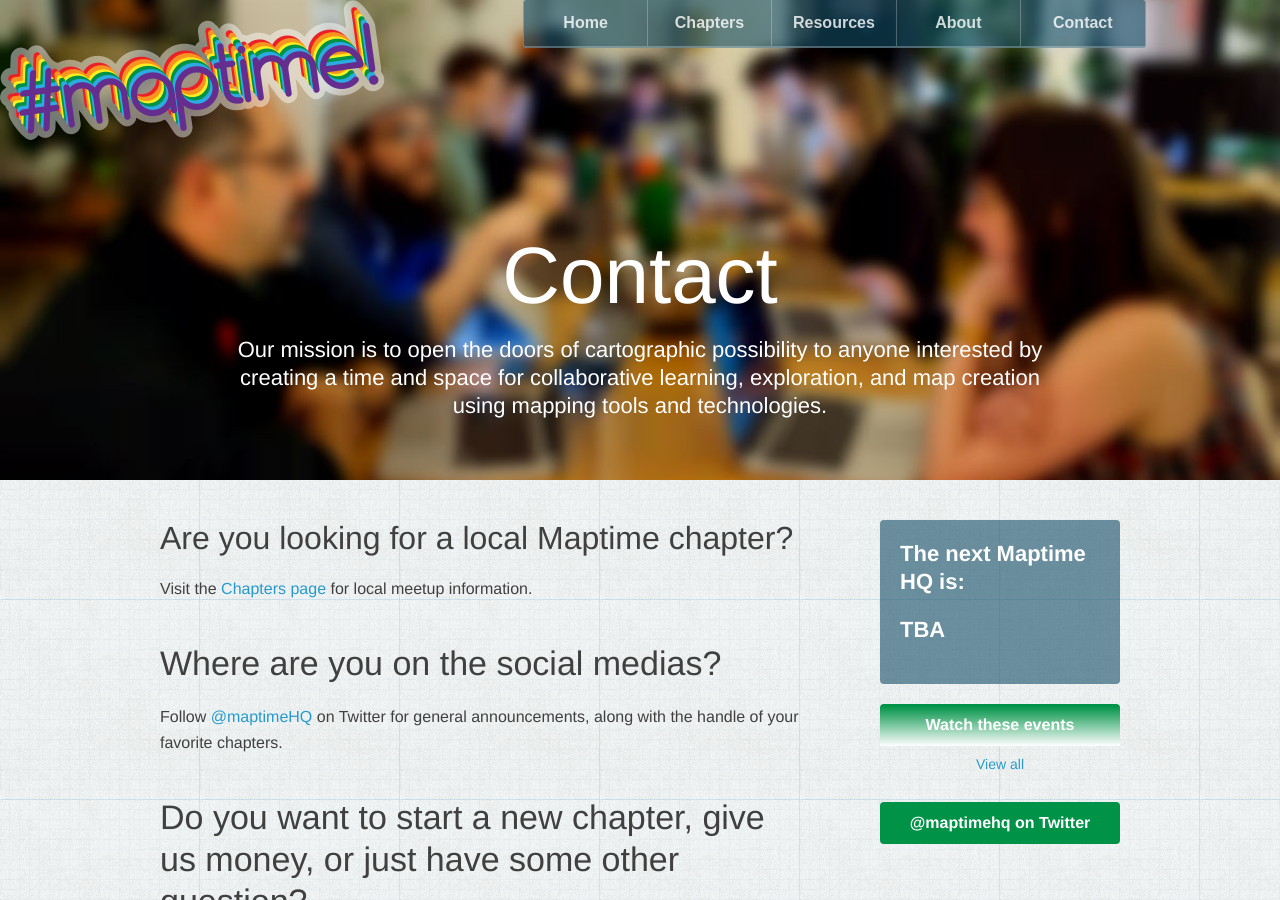
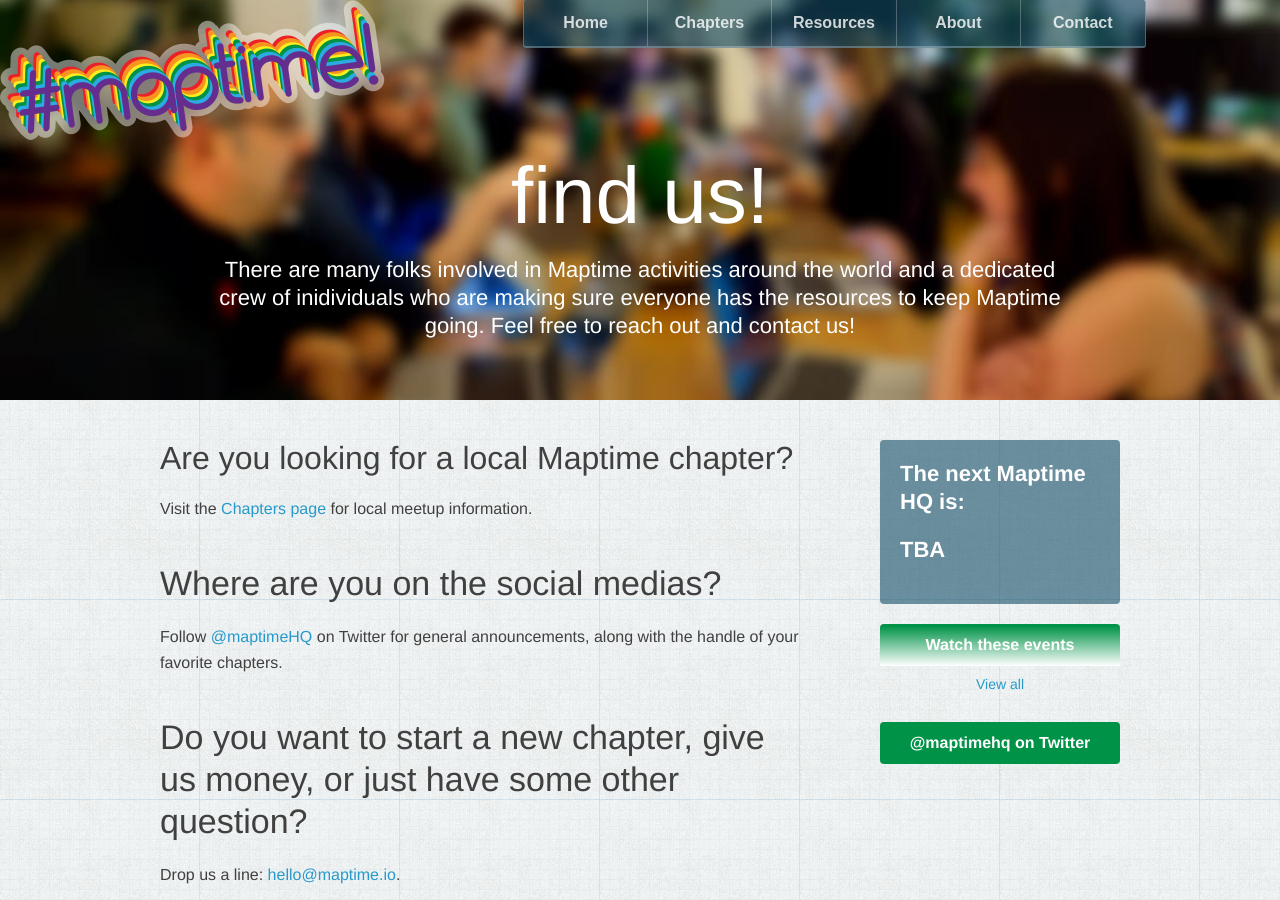
Before and after one commit to maptime/maptime.github.io, a Jekyll site: the page built from contact/index.html, in a window 1280 px wide and 900 px high. Built offline with Jekyll 4.4.1, drawn with Linux system fonts in a browser that asks for light colours.

Commit message:
updates header titles and blurbs

```diff
--- a/_includes/header.html
+++ b/_includes/header.html
@@ -12,10 +12,10 @@
 	<div id='map'></div>
 {% when 'Resources' %}
 	<div class='center'>
-	  <div class='row12'>
+	  <div class='row8'>
 	    <div class='pin-bottom space-bottom4'>
-	      <h1>Resources</h1>
-	      <h3 class='col8 margin2'>Our mission is to open the doors of cartographic possibility to anyone interested by creating a time and space for collaborative learning, exploration, and map creation using mapping tools and technologies.</h3>
+	      <h1>learn</h1>
+	      <h3 class='col8 margin2'>Getting started? Dive in here. Looking for tutorials? We got 'em. Look here for a list of guides to getting started in all things geo.</h3>
 	    </div>
 	  </div>
 	</div>
@@ -23,17 +23,17 @@
 	<div class='center'>
 	  <div class='row12'>
 	    <div class='pin-bottom space-bottom4'>
-	      <h1>About</h1>
-	      <h3 class='col8 margin2'>Our mission is to open the doors of cartographic possibility to anyone interested by creating a time and space for collaborative learning, exploration, and map creation using mapping tools and technologies.</h3>
+	      <h1>what is maptime?</h1>
+	      <h3 class='col8 margin2'>This open learning environment for all levels and degrees of knowledge offers intentional support for the beginner. Maptime is simultaneously flexible and structured, creating space for workshops, ongoing projects with a shared goal, and independent/collaborative work time. Beginners most welcome!</h3>
 	    </div>
 	  </div>
 	</div>
 {% when 'Contact' %}
 	<div class='center'>
-	  <div class='row12'>
+	  <div class='row10'>
 	    <div class='pin-bottom space-bottom4'>
-	      <h1>Contact</h1>
-	      <h3 class='col8 margin2'>Our mission is to open the doors of cartographic possibility to anyone interested by creating a time and space for collaborative learning, exploration, and map creation using mapping tools and technologies.</h3>
+	      <h1>find us!</h1>
+	      <h3 class='col8 margin2'>There are many folks involved in Maptime activities around the world and a dedicated crew of inidividuals who are making sure everyone has the resources to keep Maptime going. Feel free to reach out and contact us!</h3>
 	    </div>
 	  </div>
 	</div>
```
Also changed, not shown: other parts of _includes/header.html (+1 -1 lines).
